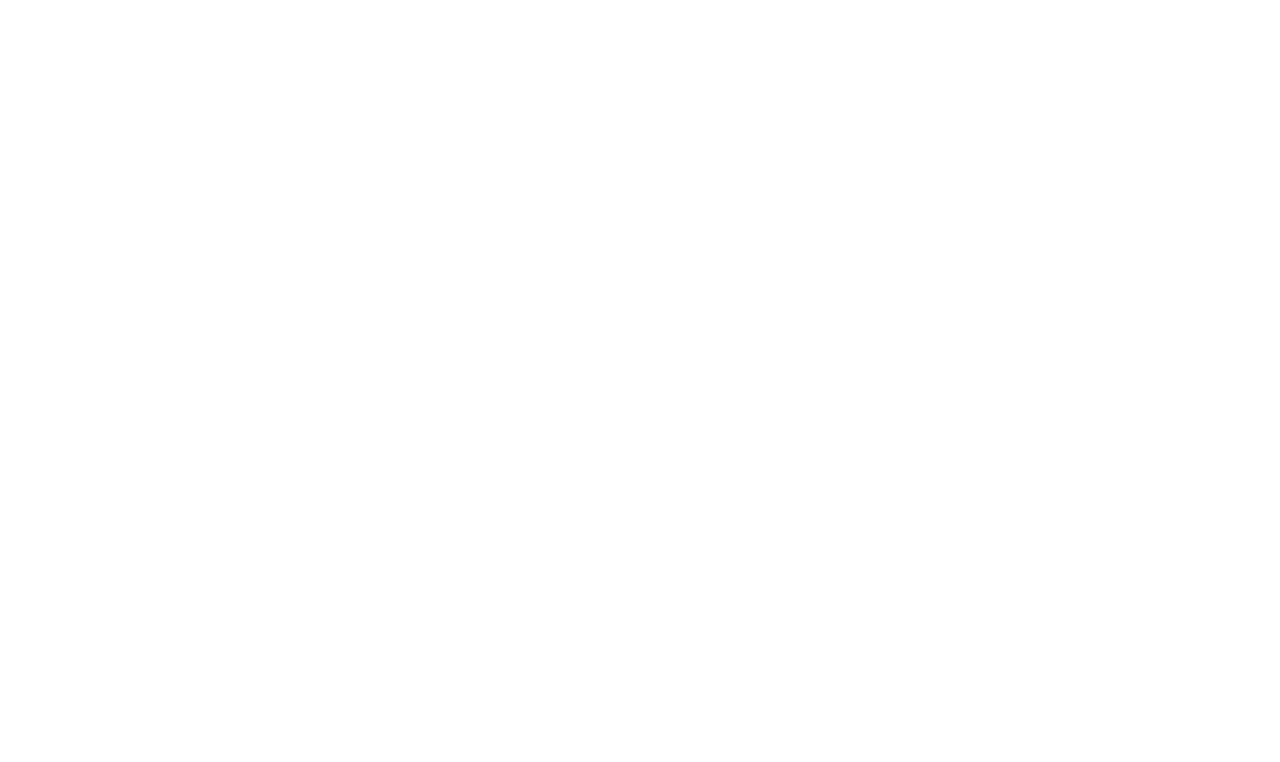
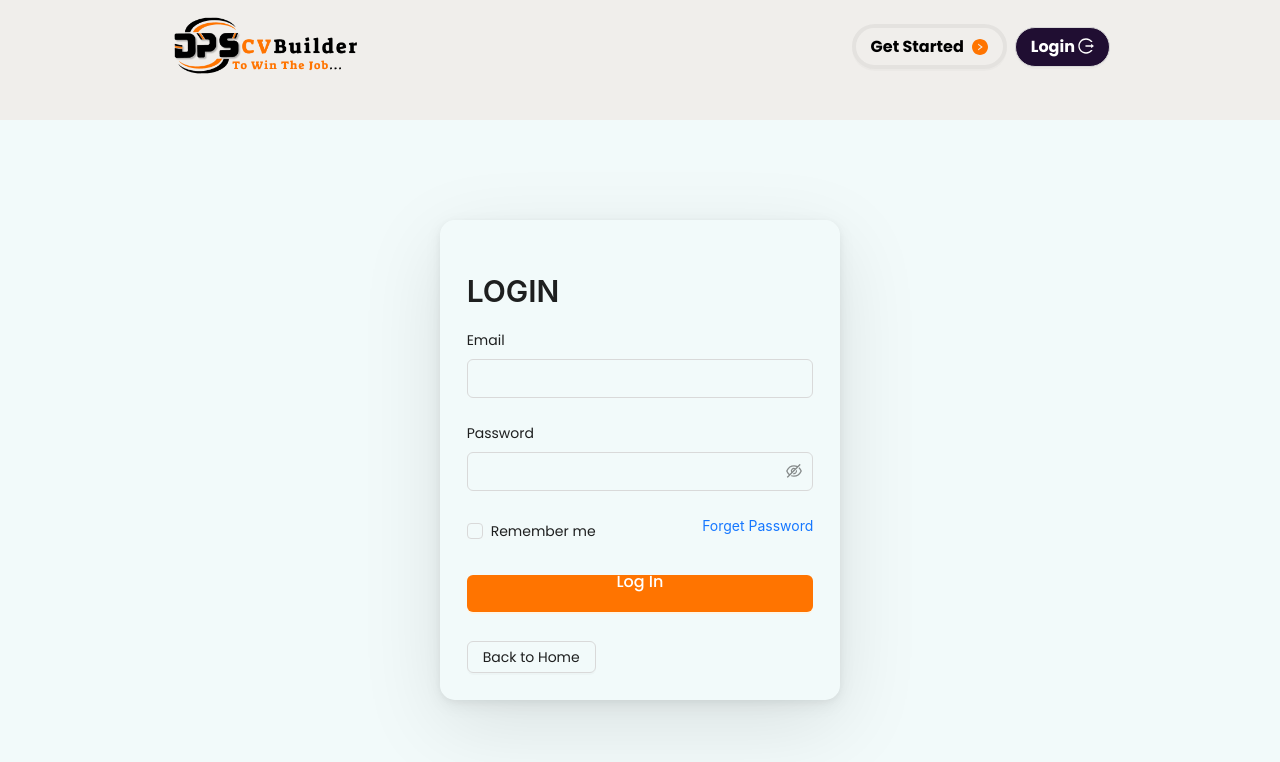
Before and after one commit to WeerasingheDPS/DPS-CVBuilder, a React (Create React App) app: page /login in a window 1280 px wide. Before the commit this address had no page. Shown: the top 762 px of the page. Built offline with nearby package versions, Linux system fonts and the light colour scheme.

Commit message:
Connect login to the backend

```diff
--- a/src/App.js
+++ b/src/App.js
@@ -15,7 +15,7 @@ import SignUp from "./pages/SignUp";
 
 function App() {
 
-  const isLogin = true;
+  const isLogin = localStorage.getItem("IS_LOGGED_IN") == null ? false : localStorage.getItem("IS_LOGGED_IN");
   return (
    <>
    <BrowserRouter>
@@ -43,7 +43,6 @@ function App() {
 
       </Routes>
     </BrowserRouter>
-
    </>
   );
 }
--- a/src/api/apiProviderService.js
+++ b/src/api/apiProviderService.js
@@ -1,7 +1,7 @@
 import axios from "axios";
 
 export const getToken = () => {
-  return "eyJhbGciOiJIUzI1NiJ9.eyJzdWIiOiJkcHN3ZWVyYXNpbmdoZUBnbWFpbC5jb20iLCJpYXQiOjE3MDU1MDUwNzMsImV4cCI6MTcwNjU0NDMwMn0.tDhMW60c7z-etqOe5WPsDcgfwwD3aTcrdbI0qpPEliE";
+  return localStorage.getItem("ACCESS_TOKEN");
 };
 
 export const userRegister = (authRequest) => {
@@ -44,6 +44,10 @@ export const postData = (authRequest) => {
       Authorization: "Bearer " + getToken(),
     },
   })
+};
+
+export const LogIn = (authRequest) => {
+  return axios.post(`${authRequest.url}`, authRequest.data)
 };
 
 export const updateData = (authRequest) => {
--- a/src/api/getdata/getResumeData.js
+++ b/src/api/getdata/getResumeData.js
@@ -5,8 +5,8 @@ import { setHasCv, setMainContents, setPersonalData } from "../../store/resume/r
 
 export default async function GetResumeData (dispatch)  {
     dispatch(openLoading());
-    let id = 2;
-    let url = `resume/${id}`
+    const userId = localStorage.getItem("USER_ID");
+    let url = `resume/${userId}`
     try {
       const response = await getData(url);
       if (response.data.success && response.data.result != null) {
@@ -15,6 +15,9 @@ export default async function GetResumeData (dispatch)  {
         dispatch(setMainContents(response.data.result.mainContents));
         dispatch(setPersonalData(response.data.result.personalData));
         dispatch(setHasCv((response.data.result.mainContents != null || response.data.result.personalData != null) ? true : false));
+        if(response.data.result.mainContents != null || response.data.result.personalData != null){
+          localStorage.setItem("HAS_RESUME", true);
+        }
       }else {
         dispatch(closeLoading());
       }
--- a/src/components/navbar/Navbar.jsx
+++ b/src/components/navbar/Navbar.jsx
@@ -3,8 +3,9 @@ import { RightCircleFilled, LogoutOutlined } from "@ant-design/icons";
 import logo from "../../assests/images/CVBuilderLogo.png";
 import { useNavigate } from "react-router-dom";
 
-export default function Navbar({ status }) {
+export default function Navbar() {
    const navigate = useNavigate();
+   const isLogin = localStorage.getItem("IS_LOGGED_IN") == null ? false : localStorage.getItem("IS_LOGGED_IN");
   return (
     <>
       <Row
@@ -28,7 +29,7 @@ export default function Navbar({ status }) {
                 </Col>
                 <Col>
                   <Space>
-                    {status && (
+                    {!isLogin && (
                         <>
                          <Button
                          onClick={()=>navigate("/signup")}
@@ -67,7 +68,7 @@ export default function Navbar({ status }) {
                         </>
                      )}
 
-                    {!status && (
+                    {isLogin && (
                       <Button
                         style={{
                           backgroundColor: "rgb(32,14,50)",
--- a/src/components/resume/AddContent.jsx
+++ b/src/components/resume/AddContent.jsx
@@ -52,7 +52,7 @@ export default function AddContent() {
   const activeLink = useSelector((state) => state.models.addLink);
   const dispatch = useDispatch();
   const [isProfile, setIsProfile] = useState(false);
-
+  const userId = localStorage.getItem("USER_ID");
 
 
 
@@ -217,7 +217,6 @@ export default function AddContent() {
     let updatedList = updateValue(activeContent.index, activeContent.key, "description", html);
     dispatch(setMainContents(updatedList));
   };
-  const userId = 2;
   const handleSubmit = async() =>{
     dispatch(openLoading());
     let data = {
--- a/src/components/resume/EditPersonalDetails.jsx
+++ b/src/components/resume/EditPersonalDetails.jsx
@@ -39,7 +39,7 @@ import { setAddress, setDiscode, setDiscodeLabel, setEmail, setGitHub, setGitHub
 const { Title, Text, Link } = Typography;
 export default function EditPersonalDetails() {
   const dispatch = useDispatch();
-  const userId = 2;
+  const userId = localStorage.getItem("USER_ID");
   const addLink = useSelector((state) => state.models.addLink);
   const personalData = useSelector((state)=>state.resume.personalData);
   const linksList = [
--- a/src/index.js
+++ b/src/index.js
@@ -5,7 +5,7 @@ import { ConfigProvider } from "antd";
 import { store } from "./store/store";
 import { Provider } from 'react-redux';
 import axios from 'axios';
-axios.defaults.baseURL = "http://localhost:8090/api/v1/";
+axios.defaults.baseURL = "http://localhost:8080/api/v1/";
 const root = ReactDOM.createRoot(document.getElementById('root'));
 root.render(
   <Provider store={store}>
--- a/src/pages/Login.jsx
+++ b/src/pages/Login.jsx
@@ -16,6 +16,7 @@ import {
   Alert,
   message,
 } from "antd";
+import { LogIn } from "../api/apiProviderService";
 const {Link, Title, Text } = Typography;
 
 
@@ -46,13 +47,24 @@ export default function Login() {
           email: email,
           password: password
         };
+        const data = {
+          url:"auth/login",
+          data:userCredentials
+        }
           try{
-
-            message.error("Invalid Usernae or password!");
-            setEmail('');
-            setPassword('');
-            setLoading(false);
-
+            const response = await LogIn(data);
+            if(response.data.success){
+              localStorage.setItem("ACCESS_TOKEN", response.data.result.accessToken);
+              localStorage.setItem("REFRESH_TOKEN", response.data.result.refreshToken);
+              localStorage.setItem("IS_LOGGED_IN", true);
+              localStorage.setItem("USER", JSON.stringify(response.data.result.user));
+              localStorage.setItem("USER_ID", response.data.result.user.id);
+              window.location.href = "resume";
+             // navigate("/createresume");
+              setEmail('');
+              setPassword('');
+              setLoading(false);
+            }
           }catch(e){
             console.log(e.message);
             message.error("Invalid Usernae or password!");
--- a/src/pages/layouts/LandingLayout.jsx
+++ b/src/pages/layouts/LandingLayout.jsx
@@ -26,7 +26,7 @@ export default function LandingLayout() {
             }}
           >
             <Col span={24}>
-              <Navbar status={true}/>
+              <Navbar/>
             </Col>
           </Row>
           <Row>
--- a/src/pages/layouts/MainLayout.jsx
+++ b/src/pages/layouts/MainLayout.jsx
@@ -24,7 +24,7 @@ export default function MainLayout() {
             }}
           >
             <Col span={24}>
-              <Navbar status={true}/>
+              <Navbar/>
             </Col>
           </Row>
           <Layout style={{ display: "flex", flexDirection: "row" }}>
--- a/src/pages/resume/ResumeViewPage.jsx
+++ b/src/pages/resume/ResumeViewPage.jsx
@@ -112,7 +112,7 @@ const ResumeViewPage = () => {
               </Col>
             )}
           </Row>
-          {mainContents.map((items) => {
+          {mainContents != null && mainContents.map((items) => {
               return(
                 <>
                 <ShowContent item = {items}/>
--- a/src/pages/resume/ShowResumePage.jsx
+++ b/src/pages/resume/ShowResumePage.jsx
@@ -11,14 +11,12 @@ const { Title, Text, Link } = Typography;
 
 export default function ShowResumePage() {
 
-  const id = 1;
   const loading = useSelector((state)=>state.models.loading);
-  const hasResume = true;
   const dispatch = useDispatch();
       useEffect(() => {
       GetResumeData(dispatch);
   }, []);
-
+  let hasResume = localStorage.getItem("HAS_RESUME");
   return (
     <>
     <Spin spinning={loading}>
```
